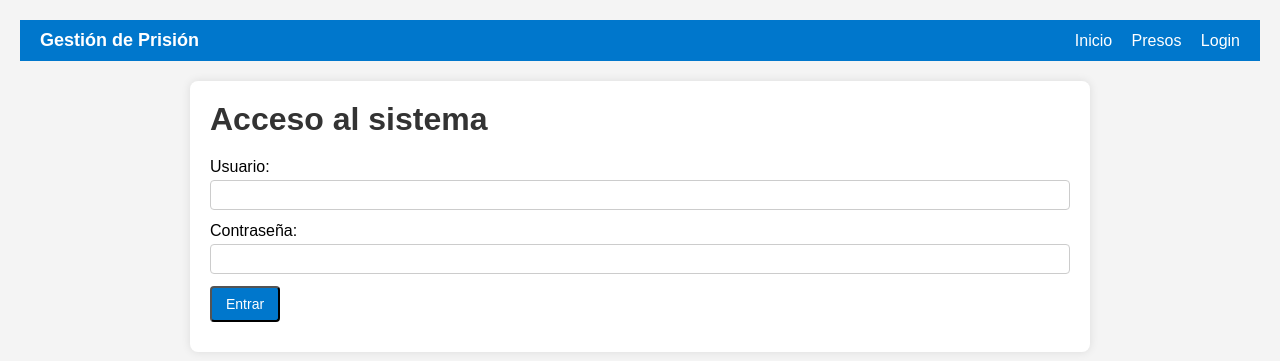
After one commit to Rodri1505/proyecto_prision, a Flask app: page /login in a window 1280 px wide. The commit adds this page. Shown: the top 361 px of the page. Run offline with Flask 3, Linux system fonts and the light colour scheme.

Commit message:
Segunda parte de la practica

```diff
--- a/app.py
+++ b/app.py
@@ -1,16 +1,46 @@
-from flask import Flask, render_template, request, redirect, url_for
+from flask import Flask, render_template, request, redirect, url_for, session
 import mysql.connector
 from mysql.connector import Error
+from functools import wraps
 from config import DB_CONFIG
 
 app = Flask(__name__)
 
+# Clave secreta necesaria para usar sesiones (cámbiala por una más larga en un proyecto real)
+app.secret_key = "clave_super_secreta_para_sesiones"
+
+# Usuarios de la práctica (todos con la misma contraseña "1234")
+USERS = {
+    "abel": "1234",
+    "amina": "1234",
+    "rodrigo": "1234",
+    "luciano": "1234",
+    "thomas": "1234",
+    "jeanpierre": "1234"
+}
+
+
 def get_db_connection():
+    """Devuelve una conexión a la base de datos MySQL."""
     return mysql.connector.connect(**DB_CONFIG)
+
+
+def login_required(f):
+    """
+    Decorador para proteger rutas.
+    Si no hay usuario en sesión, redirige a /login.
+    """
+    @wraps(f)
+    def wrapper(*args, **kwargs):
+        if "username" not in session:
+            return redirect(url_for("login"))
+        return f(*args, **kwargs)
+    return wrapper
 
 
 @app.route("/")
 def index():
+    """Página de inicio básica que muestra el número de presos."""
     try:
         conn = get_db_connection()
         cursor = conn.cursor()
@@ -23,8 +53,47 @@ def index():
         return f"Error al conectar con la base de datos: {e}"
 
 
+# -----------------------
+# RUTAS DE AUTENTICACIÓN
+# -----------------------
+
+@app.route("/login", methods=["GET", "POST"])
+def login():
+    """
+    Login sencillo:
+    - GET: muestra formulario.
+    - POST: verifica usuario y contraseña contra el diccionario USERS.
+    """
+    error = None
+
+    if request.method == "POST":
+        username = request.form.get("username")
+        password = request.form.get("password")
+
+        if username in USERS and USERS[username] == password:
+            session["username"] = username
+            return redirect(url_for("listar_presos"))
+        else:
+            error = "Usuario o contraseña incorrectos"
+
+    return render_template("login.html", error=error)
+
+
+@app.route("/logout")
+def logout():
+    """Cerrar sesión: elimina el usuario de la sesión y redirige a /login."""
+    session.pop("username", None)
+    return redirect(url_for("login"))
+
+
+# -----------------------
+# CRUD PRESO (PROTEGIDO)
+# -----------------------
+
 @app.route("/presos")
+@login_required
 def listar_presos():
+    """Lista los presos con JOIN a PABELLON y DELITO."""
     try:
         conn = get_db_connection()
         cursor = conn.cursor(dictionary=True)
@@ -52,11 +121,12 @@ def listar_presos():
 
 
 @app.route("/presos/nuevo", methods=["GET", "POST"])
+@login_required
 def nuevo_preso():
+    """Crea un nuevo preso."""
     conn = get_db_connection()
     cursor = conn.cursor(dictionary=True)
 
-    # Obtener datos para selects
     cursor.execute("SELECT id_pabellon, id_bloque, nombre FROM PABELLON ORDER BY id_pabellon;")
     pabellones = cursor.fetchall()
 
@@ -91,7 +161,6 @@ def nuevo_preso():
         conn.close()
         return redirect(url_for("listar_presos"))
 
-    # GET
     cursor.close()
     conn.close()
     return render_template(
@@ -104,11 +173,12 @@ def nuevo_preso():
 
 
 @app.route("/presos/editar/<int:id_preso>", methods=["GET", "POST"])
+@login_required
 def editar_preso(id_preso):
+    """Edita un preso existente."""
     conn = get_db_connection()
     cursor = conn.cursor(dictionary=True)
 
-    # Datos para selects
     cursor.execute("SELECT id_pabellon, id_bloque, nombre FROM PABELLON ORDER BY id_pabellon;")
     pabellones = cursor.fetchall()
 
@@ -150,13 +220,12 @@ def editar_preso(id_preso):
         conn.close()
         return redirect(url_for("listar_presos"))
 
-    # GET: obtener preso actual
+    # GET: cargar datos del preso
     cursor.execute("SELECT * FROM PRESO WHERE id_preso = %s", (id_preso,))
     preso = cursor.fetchone()
     cursor.close()
     conn.close()
 
-    # Adaptar fechas a string ISO YYYY-MM-DD (por si acaso)
     if preso:
         if preso["fecha_nacimiento"]:
             preso["fecha_nacimiento"] = preso["fecha_nacimiento"].isoformat()
@@ -175,7 +244,9 @@ def editar_preso(id_preso):
 
 
 @app.route("/presos/eliminar/<int:id_preso>", methods=["POST"])
+@login_required
 def eliminar_preso(id_preso):
+    """Elimina un preso de la base de datos."""
     conn = get_db_connection()
     cursor = conn.cursor()
     cursor.execute("DELETE FROM PRESO WHERE id_preso = %s", (id_preso,))
--- a/config.py
+++ b/config.py
@@ -2,7 +2,7 @@
 
 DB_CONFIG = {
     "host": "localhost",
-    "user": "prision_user",       # <-- ahora este
-    "password": "1234",    # <-- y esta contraseña
+    "user": "prision_user",
+    "password": "1234",
     "database": "prision_db"
 }
--- a/requirments.txt
+++ b/requirments.txt
@@ -1,2 +1,3 @@
 Flask
 mysql-connector-python
+Faker
--- a/templates/base.html
+++ b/templates/base.html
@@ -12,7 +12,13 @@
     <nav class="navbar-menu">
         <a href="{{ url_for('index') }}">Inicio</a>
         <a href="{{ url_for('listar_presos') }}">Presos</a>
-        <!-- Más enlaces en el futuro: Empleados, Bloques, etc. -->
+
+        {% if session.username %}
+            <span class="navbar-user">Conectado como: {{ session.username }}</span>
+            <a href="{{ url_for('logout') }}">Logout</a>
+        {% else %}
+            <a href="{{ url_for('login') }}">Login</a>
+        {% endif %}
     </nav>
 </header>
 
--- /dev/null
+++ b/templates/login.html
@@ -0,0 +1,27 @@
+{% extends "base.html" %}
+
+{% block title %}Login{% endblock %}
+
+{% block content %}
+<h1>Acceso al sistema</h1>
+
+<form method="post">
+    <div class="form-group">
+        <label>Usuario:</label>
+        <input type="text" name="username" required>
+    </div>
+
+    <div class="form-group">
+        <label>Contraseña:</label>
+        <input type="password" name="password" required>
+    </div>
+
+    {% if error %}
+    <p style="color:red; margin-top: 8px;">{{ error }}</p>
+    {% endif %}
+
+    <div class="actions" style="margin-top: 10px;">
+        <button type="submit" class="btn">Entrar</button>
+    </div>
+</form>
+{% endblock %}
```
Also changed, not shown: generar_datos.py (added, +44 -0 lines).
